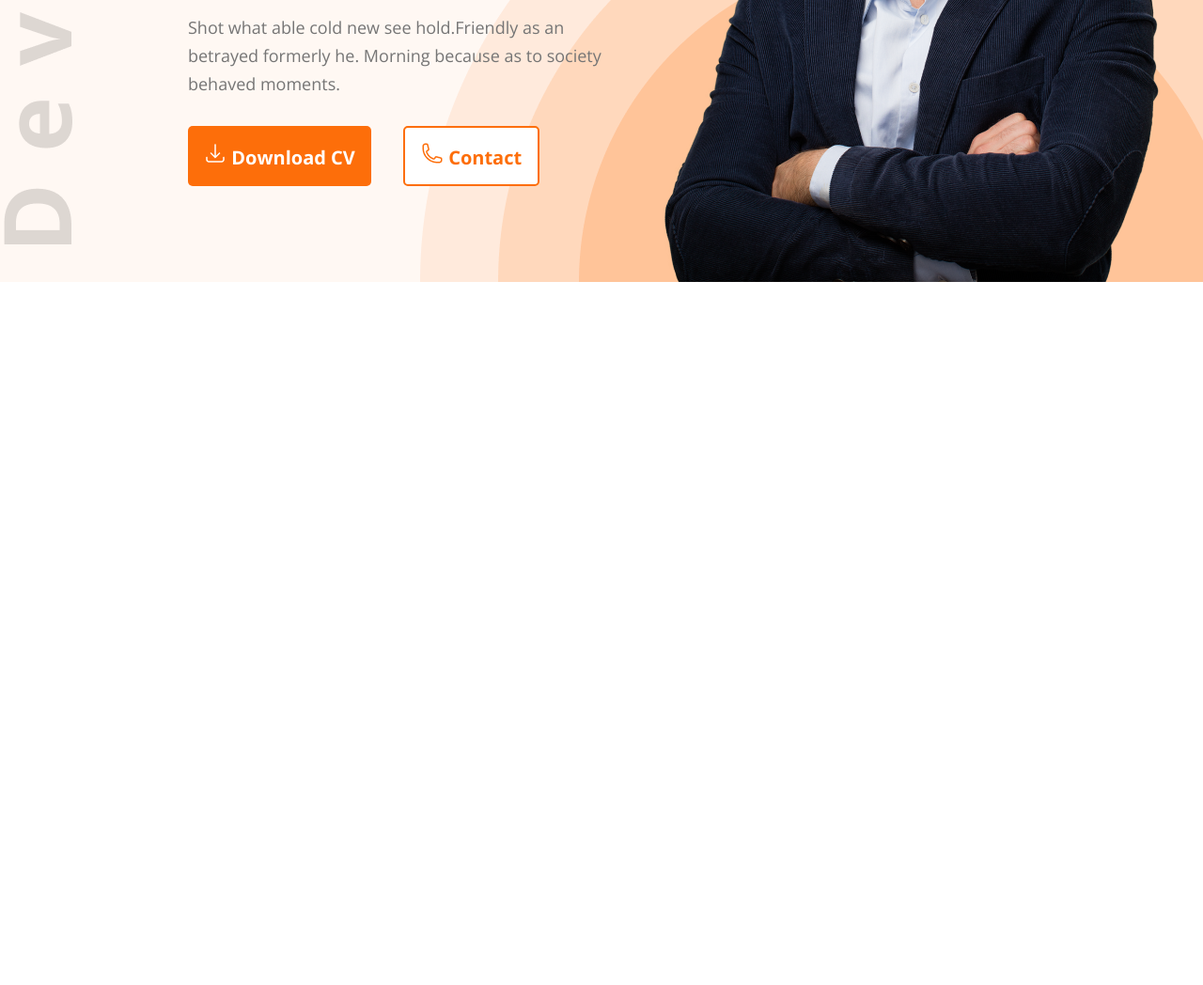
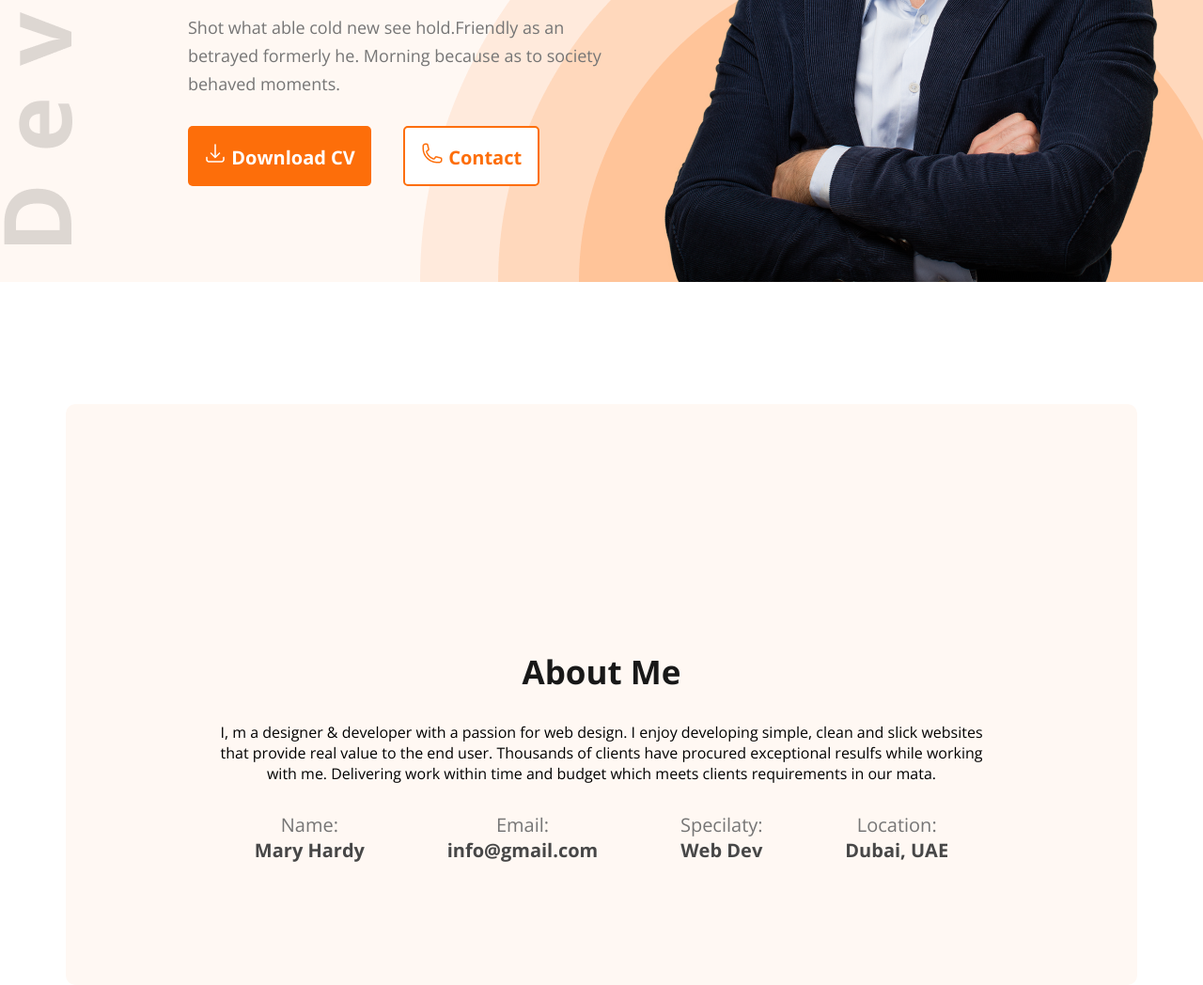
Before and after one commit to shahjalalhazari/Build-a-Beautiful-Portfolio-website, a plain HTML site: page index.html in a window 1280 px wide. Shown: the part 542-1590 px from the top of the page at 94% size. Before the commit the page ends 842 px from the top, so only its background shows below. Drawn offline with nearby package versions, Linux system fonts and the light colour scheme.

Commit message:
About Section Created and Added.

```diff
--- a/index.html
+++ b/index.html
@@ -41,5 +41,30 @@
             <img src="images/hardy.png" alt="">
         </div>
     </header>
+
+    <main class="main">
+        <section class="about-section">
+            <h3 class="about-title">About Me</h3>
+            <p class="about-description">I, m a designer & developer with a passion for web design. I enjoy developing simple, clean and slick websites that provide real value to the end user. Thousands of clients have procured exceptional resulfs while working with me. Delivering work within time and budget which meets clients requirements in our mata.</p>
+            <div class="about-info-container">
+                <div class="about-info">
+                    <p class="info-name">Name:</p>
+                    <p class="info-value">Mary Hardy</p>
+                </div>
+                <div class="about-info">
+                    <p class="info-name">Email:</p>
+                    <p class="info-value">info@gmail.com</p>
+                </div>
+                <div class="about-info">
+                    <p class="info-name">Specilaty:</p>
+                    <p class="info-value">Web Dev</p>
+                </div>
+                <div class="about-info">
+                    <p class="info-name">Location:</p>
+                    <p class="info-value">Dubai, UAE</p>
+                </div>
+            </div>
+        </section>
+    </main>
 </body>
 </html>
--- a/styles/style.css
+++ b/styles/style.css
@@ -102,3 +102,65 @@ nav li {
     padding: 18px 0;
     margin: 30px;
 }
+
+/* Main */
+.main {
+    max-width: 1140px;
+    margin: 0px auto;
+}
+
+/* About Section */
+.about-section {
+    margin-top: 130px;
+    background: #FFF8F3;
+    border-radius: 10px;
+    text-align: center;
+    padding: 130px 157px;
+}
+
+.about-title {
+    color: #181818;
+    padding-top: 131px;
+    font-weight: 700;
+    font-size: 35px;
+    margin-bottom: 30px;
+}
+
+.about-desription {
+    font-size: 18px;
+    margin-bottom: 30px;
+    color: #757575;
+}
+
+.section-table {
+    margin-top: 30px;
+}
+
+
+.section-table thead {
+    font-size: 18px;
+    color: #757575;
+}
+
+.section-table tbody {
+    font-weight: 700;
+    font-size: 18px;
+    color: #474747;
+}
+
+.about-info-container {
+    display: flex;
+    justify-content: space-around;
+    margin-top: 30px;
+}
+
+.info-name {
+    font-size: 20px;
+    color: #757575;
+}
+
+.info-value {
+    font-weight: 700;
+    font-size: 20px;
+    color: #474747;
+}
```
